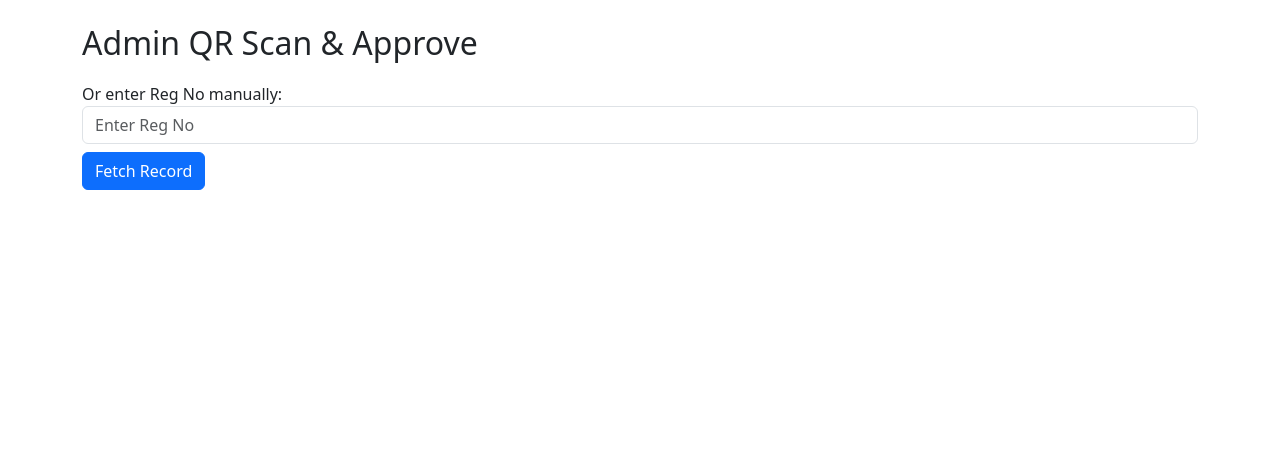
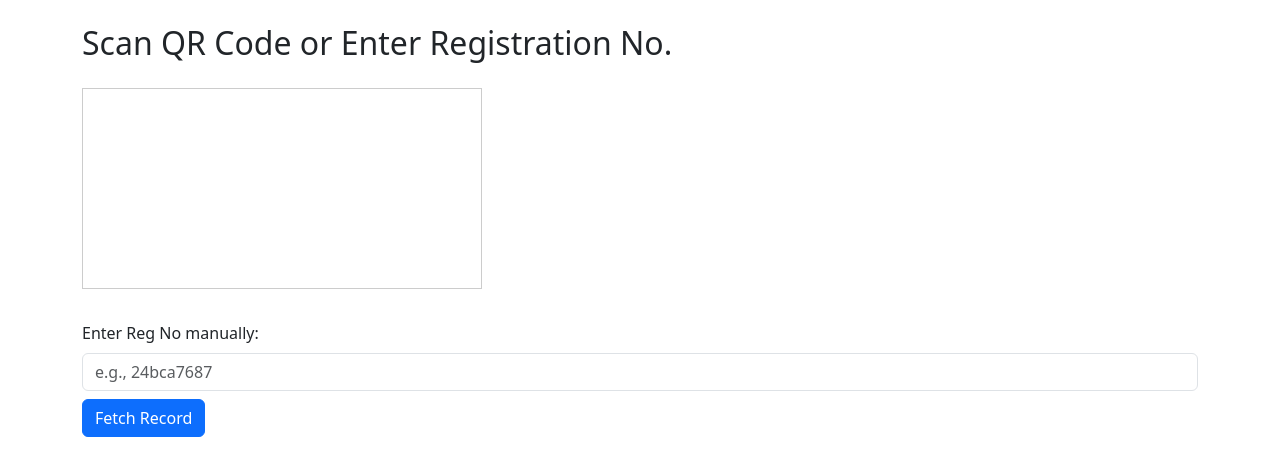
Before and after one commit to charan2717/scann, a Flask app: page /admin/scan in a window 1280 px wide. Shown: the top 476 px of the page. Run offline with Flask 3, Linux system fonts and the light colour scheme; the visitor is signed in with stand-in values (Sample User, id 1); some libraries are stand-ins or nearby versions.

Commit message:
Update admin_scan.html

```diff
--- a/templates/admin_scan.html
+++ b/templates/admin_scan.html
@@ -1,51 +1,89 @@
 <!DOCTYPE html>
 <html lang="en">
 <head>
-    <meta charset="UTF-8">
-    <title>Admin QR Scan</title>
-    <script src="https://unpkg.com/html5-qrcode@2.3.7/minified/html5-qrcode.min.js"></script>
-    <link rel="stylesheet" href="https://cdn.jsdelivr.net/npm/bootstrap@5.3.2/dist/css/bootstrap.min.css">
+<meta charset="UTF-8">
+<meta name="viewport" content="width=device-width, initial-scale=1.0">
+<title>Admin Scan & Approve</title>
+<link rel="stylesheet" href="https://cdn.jsdelivr.net/npm/bootstrap@5.3.2/dist/css/bootstrap.min.css">
+<style>
+    #preview {
+        width: 100%;
+        max-width: 400px;
+        margin: 10px auto;
+        border: 1px solid #ccc;
+    }
+    #record-info {
+        margin-top: 20px;
+    }
+</style>
 </head>
-<body>
-<div class="container mt-4">
-    <h2>Admin QR Scan & Approve</h2>
+<body class="p-4">
 
-    <div id="qr-reader" style="width: 500px; margin-bottom:20px;"></div>
+<div class="container">
+    <h2 class="mb-3">Scan QR Code or Enter Registration No.</h2>
 
-    <div>
-        <label for="manual-regno">Or enter Reg No manually:</label>
-        <input type="text" id="manual-regno" class="form-control" placeholder="Enter Reg No">
-        <button id="manual-btn" class="btn btn-primary mt-2">Fetch Record</button>
+    <!-- Camera preview for QR scanning -->
+    <video id="preview"></video>
+
+    <!-- Manual input -->
+    <div class="mb-3 mt-3">
+        <label for="manualReg" class="form-label">Enter Reg No manually:</label>
+        <input type="text" id="manualReg" class="form-control" placeholder="e.g., 24bca7687">
+        <button class="btn btn-primary mt-2" onclick="fetchRecordManual()">Fetch Record</button>
     </div>
 
-    <div id="record-info" class="mt-4" style="display:none;">
-        <h4>Record Details</h4>
+    <!-- Display scanned/fetched record -->
+    <div id="record-info" class="card p-3" style="display:none;">
+        <h5>Record Details:</h5>
         <p><strong>Name:</strong> <span id="rec-name"></span></p>
         <p><strong>Reg No:</strong> <span id="rec-regno"></span></p>
         <p><strong>Email:</strong> <span id="rec-email"></span></p>
-        <button id="approve-btn" class="btn btn-success">Approve</button>
+        <button class="btn btn-success" onclick="approveRecord()">Approve</button>
     </div>
 </div>
 
+<script src="https://cdnjs.cloudflare.com/ajax/libs/html5-qrcode/2.3.12/html5-qrcode.min.js"></script>
 <script>
 let lastScanned = null;
 
-function showRecord(record) {
-    document.getElementById('rec-name').innerText = record.data.Name;
-    document.getElementById('rec-regno').innerText = record.data['Reg No'];
-    document.getElementById('rec-email').innerText = record.data.Mail;
-    document.getElementById('record-info').style.display = 'block';
+// QR scanner setup
+const html5QrcodeScanner = new Html5Qrcode("preview");
+function onScanSuccess(decodedText, decodedResult) {
+    lastScanned = decodedText.trim();
+    fetchRecord(lastScanned);
+    html5QrcodeScanner.stop().catch(err => console.warn('Stop failed', err));
 }
 
+function onScanError(errorMessage) {
+    // console.log("QR Scan Error:", errorMessage);
+}
+
+Html5Qrcode.getCameras().then(cameras => {
+    if (cameras && cameras.length) {
+        html5QrcodeScanner.start(
+            { facingMode: "environment" },
+            { fps: 10, qrbox: 250 },
+            onScanSuccess,
+            onScanError
+        );
+    }
+}).catch(err => console.error("Camera error:", err));
+
+// Fetch record via API
 async function fetchRecord(regno) {
     try {
-        const res = await fetch(`/api/get_by_regno/${regno}`, {
-            credentials: 'same-origin'
-        });
-        if (!res.ok) throw new Error('Record not found or not pending.');
+        const res = await fetch(`/api/get_by_regno/${regno}`);
         const data = await res.json();
-        showRecord(data);
-        lastScanned = data.data['Reg No'];
+        if (!res.ok) throw new Error(data.error || "Record not found");
+
+        // Populate record info
+        document.getElementById('record-info').style.display = 'block';
+        document.getElementById('rec-name').textContent = data.data.Name || data.data.name;
+        document.getElementById('rec-regno').textContent = data.data['Reg No'] || data.regno;
+        document.getElementById('rec-email').textContent = data.data.Mail || data.data.email;
+
+        lastScanned = data.regno || data.data['Reg No'] || data.data.name;
+
     } catch (err) {
         alert(err.message);
         lastScanned = null;
@@ -53,49 +91,34 @@ async function fetchRecord(regno) {
     }
 }
 
+// Manual fetch
+function fetchRecordManual() {
+    const regno = document.getElementById('manualReg').value.trim();
+    if (!regno) return alert("Enter registration number");
+    fetchRecord(regno);
+}
+
+// Approve record
 async function approveRecord() {
-    if (!lastScanned) return;
+    if (!lastScanned) return alert("No record selected to approve");
     try {
         const res = await fetch(`/api/approve/${lastScanned}`, {
             method: 'POST',
             credentials: 'same-origin'
         });
-        if (!res.ok) throw new Error('Failed to approve record.');
-        alert('Record approved successfully!');
+        const data = await res.json();
+        if (!res.ok || !data.ok) throw new Error(data.error || "Failed to approve record");
+
+        alert("Record approved successfully!");
         document.getElementById('record-info').style.display = 'none';
         lastScanned = null;
+        document.getElementById('manualReg').value = "";
+
     } catch (err) {
         alert(err.message);
     }
 }
+</script>
 
-document.getElementById('approve-btn').addEventListener('click', approveRecord);
-document.getElementById('manual-btn').addEventListener('click', () => {
-    const val = document.getElementById('manual-regno').value.trim();
-    if (val) fetchRecord(val);
-});
-
-// QR scanner
-function onScanSuccess(decodedText, decodedResult) {
-    if (decodedText && decodedText !== lastScanned) {
-        fetchRecord(decodedText);
-    }
-}
-
-function onScanFailure(error) {
-    // optional: console.log(error);
-}
-
-let html5QrcodeScanner = new Html5Qrcode("qr-reader");
-html5QrcodeScanner.start(
-    { facingMode: "environment" },
-    {
-        fps: 10,
-        qrbox: 250
-    },
-    onScanSuccess,
-    onScanFailure
-).catch(err => console.error(err));
-</script>
 </body>
 </html>
```
